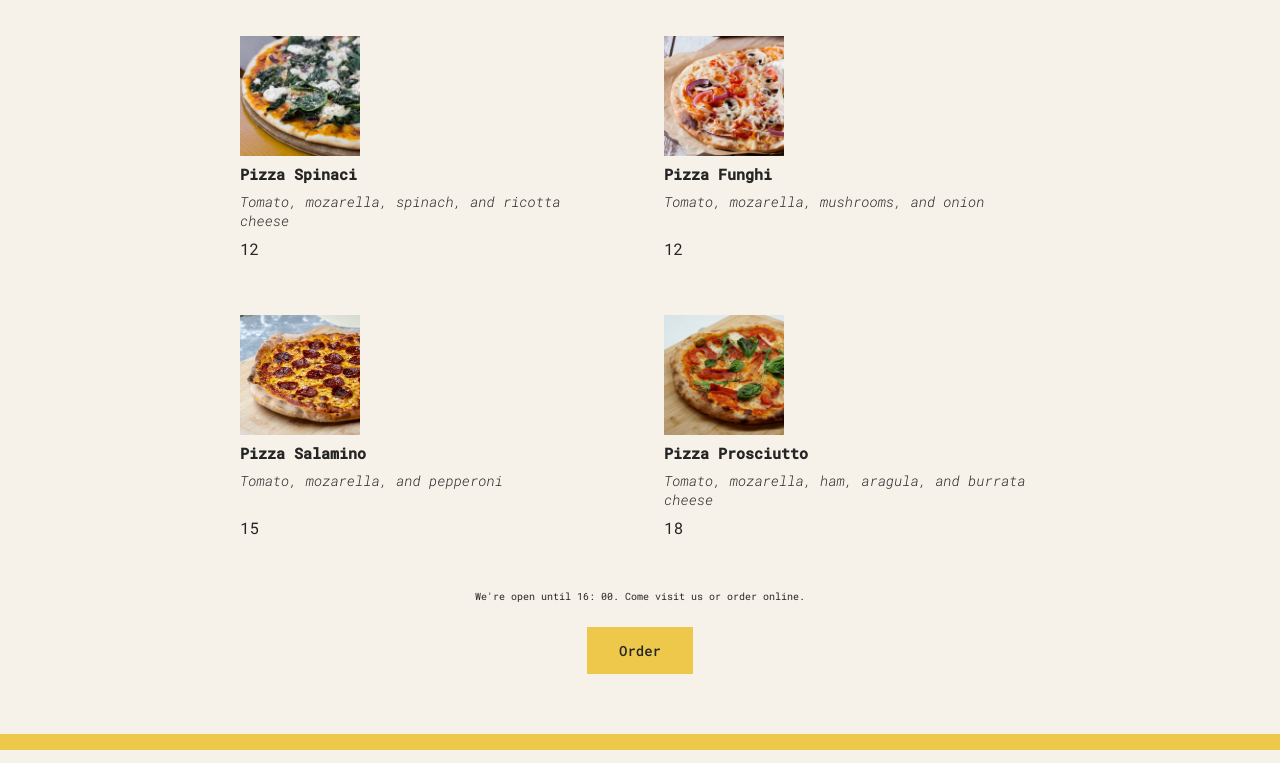
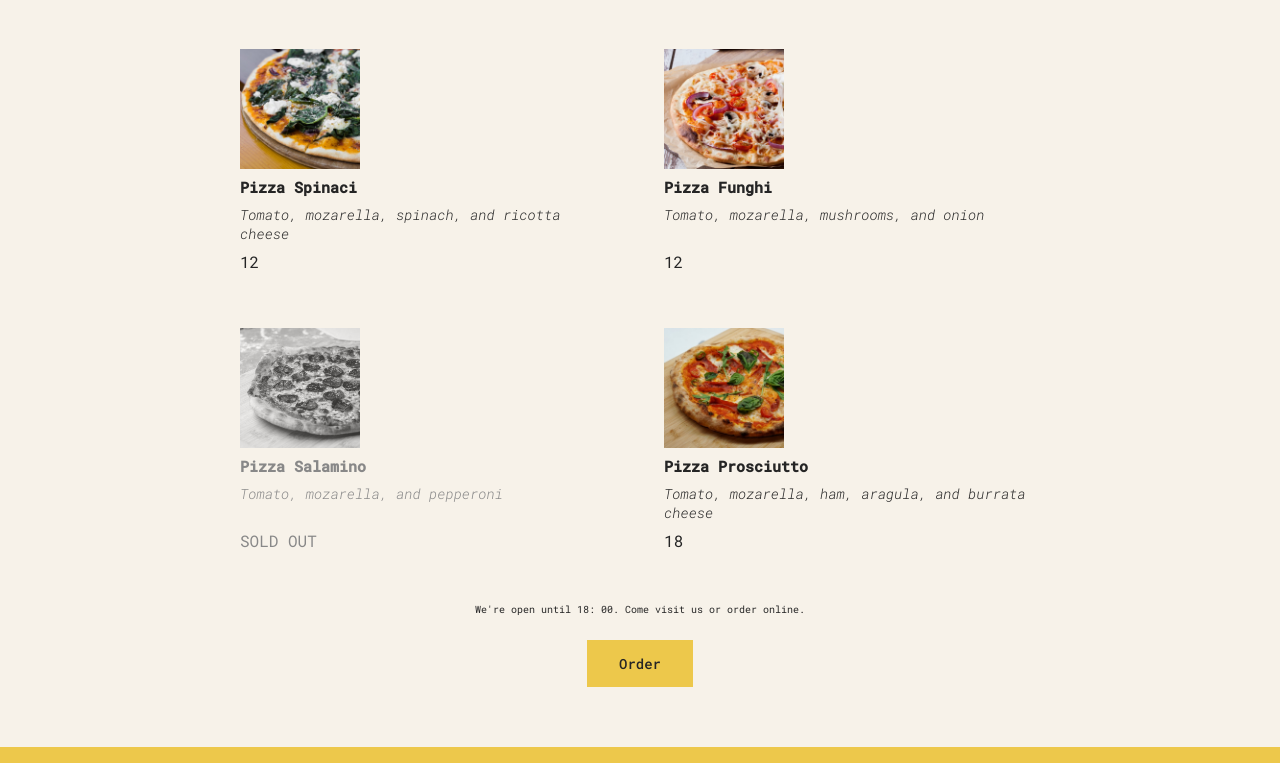
Before and after one commit to evankahenya/pizza-menu, a React app: page / in a window 1280 px wide. Shown: the part 354-1117 px from the top of the page. Built offline with nearby package versions, Linux system fonts and the light colour scheme.

Commit message:
finished the page

```diff
--- a/public/index.html
+++ b/public/index.html
@@ -9,7 +9,7 @@
       name="description"
       content="Web site created using create-react-app"
     />
-    <link rel="apple-touch-icon" href="%PUBLIC_URL%/logo192.png" />
+
     <!--
       manifest.json provides metadata used when your web app is installed on a
       user's mobile device or desktop. See https://developers.google.com/web/fundamentals/web-app-manifest/
@@ -24,7 +24,7 @@
       work correctly both with client-side routing and a non-root public URL.
       Learn how to configure a non-root public URL by running `npm run build`.
     -->
-    <title>React App</title>
+    <title>Fast React Pizza Co.</title>
   </head>
   <body>
     <noscript>You need to enable JavaScript to run this app.</noscript>
--- a/src/index.js
+++ b/src/index.js
@@ -85,43 +85,34 @@ function Menu(){
 
     return <div>
         <h2> Our Menu</h2>
-        {numPizzas ? (
+
+ {numPizzas ? (
+  <>
+  {/* fragment */}
+        <p>Authentic Italina cusine, 6 creative dishes to
+choose from. All from our stone oven, all organic,
+all delicious.</p>
                   <ul className="pizzas">
          {pizzas.map(pizza => <Pizza pizzaObj={pizza} key={pizza.name}/>)}
         </ul>
+             </>
         ): <p>We're still working on our menu</p>}
 
 
 
-
-
-
-
-        {/* <Pizza
-        name = "Pizza Spinaci"
-        photo="pizzas/spinaci.jpg"
-        alt="Pizza spinaci"
-        ingredients="Tomato, mozarella, spinach, and ricotta cheese"
-        price={10}/>
-
-      <Pizza
-      name = "Pizza Funghi"
-      photoName="pizzas/funghi.jpg"
-      alt="Pizza spinaci"
-      ingredients="Tomato, mozarella, mushrooms, and onion"
-      price={12}/> */}
-
     </div>
 }
 
-function Pizza(props){
+function Pizza({pizzaObj}){
+
+
     return (
-    <li className="pizza">
+    <li className={`pizza ${pizzaObj.soldOut? 'sold-out': ''}`} >
         <div>
-          <img src= {props.pizzaObj.photoName} alt="Pizza spinaci"></img>
-            <h2 > {props.pizzaObj.name} </h2>
-            <p>{props.pizzaObj.ingredients}</p>
-            <span>{props.pizzaObj.price}</span>
+          <img src= {pizzaObj.photoName} alt="Pizza spinaci"></img>
+            <h2 > {pizzaObj.name} </h2>
+            <p>{pizzaObj.ingredients}</p>
+            <span>{pizzaObj.soldOut? "SOLD OUT" : pizzaObj.price}</span>
         </div>
     </li>);
 
@@ -133,21 +124,32 @@ function Pizza(props){
 function Footer(){
     // return React.createElement("footer",null, "We are open")
     const currentTime = new Date().getHours();
-    const opening = 7;
-    const closing = 16;
+    const opening = 8;
+    const closing = 18;
     const isOpen = currentTime > opening && currentTime < closing;
+
 
     return <footer>
 
-       {isOpen && (
-        <div className="order">
-          <p>We're open until {closing}: 00. Come visit us or order online.</p>
-          <button className="btn">Order</button>
-        </div>
+       {isOpen ? (<Order closing = {closing} opening = {opening} />):<p>We're happy to welcome you at {opening}:00 - {closing}:00</p>
 
-       )
       }
 
     </footer>
 
 }
+
+function Order({closing}){
+     console.log(`Logging closing time: ${closing}`)
+  return <div className="order">
+
+
+          <p>We're open until {closing}: 00. Come visit us or order online.</p>
+          <button className="btn">Order</button>
+
+
+        </div>
+
+
+
+}
```
Also changed, not shown: public/manifest.json.
